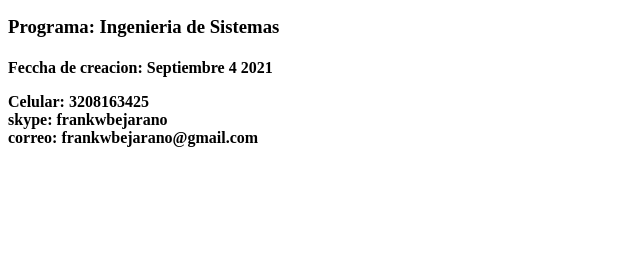
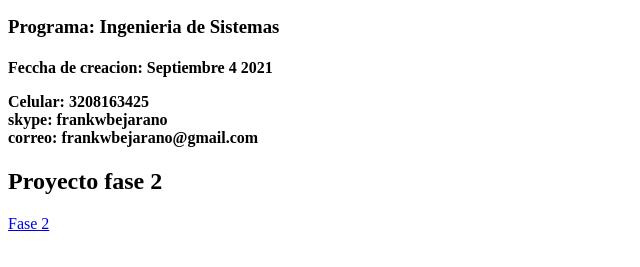
Before and after one commit to Frankwbejarano/DSWfrankBejarano, a plain HTML site: page index.html in a window 1280 px wide. Shown: the part 105-372 px from the top of the page, without its empty margins (0-640 px from the left). Drawn offline with Linux system fonts and the light colour scheme.

Commit message:
Update index.html

```diff
--- a/index.html
+++ b/index.html
@@ -19,7 +19,8 @@
 <h4>
 
 
-
+<h2>Proyecto fase 2</h2>
+<a href="fase2/desingn.html">Fase 2</a>
 
 </body>
 </html>
```
